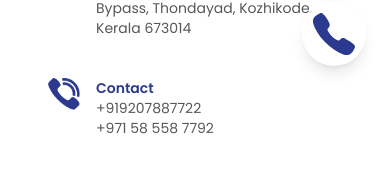
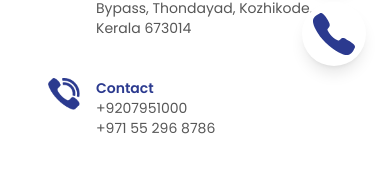
Before and after one commit to ArshidaKA/Franchise-media, a React (Vite) app: page /contact in a window 390 px wide. Shown: the part 762-950 px from the top of the page. Built offline with nearby package versions, Linux system fonts and the light colour scheme.

Commit message:
change phone and whatsapp number india and uae

```diff
--- a/src/components/RequestPopup.tsx
+++ b/src/components/RequestPopup.tsx
@@ -23,8 +23,8 @@ const ContactPopup: React.FC<ContactPopupProps> = ({ isOpen, onClose }) => {
     }
 
     return country === "IND"
-      ? "https://wa.me/919207887722"
-      : "https://wa.me/971585587792";
+      ? "https://wa.me/9207951000"
+      : "https://wa.me/971552968786";
   };
   const handleWhatsAppClick = (e: React.MouseEvent<HTMLAnchorElement>) => {
     if (country === "") {
--- a/src/components/StickyCall.tsx
+++ b/src/components/StickyCall.tsx
@@ -47,7 +47,7 @@ const StikyCall = () => {
           <div className="absolute w-28 bottom-16 right-0 bg-white shadow-md rounded-lg p-3 z-[999]">
             {/* India */}
             <div
-              onClick={() => handleWhatsAppClick("tel:+919207887722")}
+              onClick={() => handleWhatsAppClick("tel:+9207951000")}
               className="flex items-center gap-2 p-2 hover:bg-gray-100 rounded-md cursor-pointer transition-all"
             >
               <img src="/flag/india.png" className="w-5 h-5" alt="India" />
@@ -56,7 +56,7 @@ const StikyCall = () => {
 
             {/* UAE */}
             <div
-              onClick={() => handleWhatsAppClick("tel:+971585587792")}
+              onClick={() => handleWhatsAppClick("tel:+97155296 8786")}
               className="flex items-center gap-2 p-2 hover:bg-gray-100 rounded-md cursor-pointer transition-all"
             >
               <img src="/flag/uae.png" className="w-5 h-5" alt="UAE" />
--- a/src/components/StickyWhatsapp.tsx
+++ b/src/components/StickyWhatsapp.tsx
@@ -47,7 +47,7 @@ const StickyWhatsapp = () => {
           <div className="absolute w-28 bottom-16 right-0 bg-white shadow-md rounded-lg p-3 z-[999]">
             {/* India */}
             <div
-              onClick={() => handleWhatsAppClick("https://wa.me/919207887722")}
+              onClick={() => handleWhatsAppClick("https://wa.me/9207951000")}
               className="flex items-center gap-2 p-2 hover:bg-gray-100 rounded-md cursor-pointer transition-all"
             >
               <img src="/flag/india.png" className="w-5 h-5" alt="India" />
@@ -56,7 +56,7 @@ const StickyWhatsapp = () => {
 
             {/* UAE */}
             <div
-              onClick={() => handleWhatsAppClick("https://wa.me/971585587792")}
+              onClick={() => handleWhatsAppClick("https://wa.me/971552968786")}
               className="flex items-center gap-2 p-2 hover:bg-gray-100 rounded-md cursor-pointer transition-all"
             >
               <img src="/flag/uae.png" className="w-5 h-5" alt="UAE" />
--- a/src/components/contact/HeroContact.tsx
+++ b/src/components/contact/HeroContact.tsx
@@ -64,8 +64,8 @@ const HeroContact = () => {
     }
 
     return country === "IND"
-      ? "https://wa.me/919207887722"
-      : "https://wa.me/971585587792";
+      ? "https://wa.me/9207951000"
+      : "https://wa.me/971552968786";
   };
 
   // Handle WhatsApp button click
@@ -197,10 +197,10 @@ const HeroContact = () => {
                     Contact
                   </h4>
                   <p className="text-sm contentFont contentColor">
-                    +919207887722
+                    +9207951000
                   </p>
                   <p className="text-sm contentFont contentColor">
-                    +971 58 558 7792
+                    +971 55 296 8786
                   </p>
                 </div>
               </div>
```
